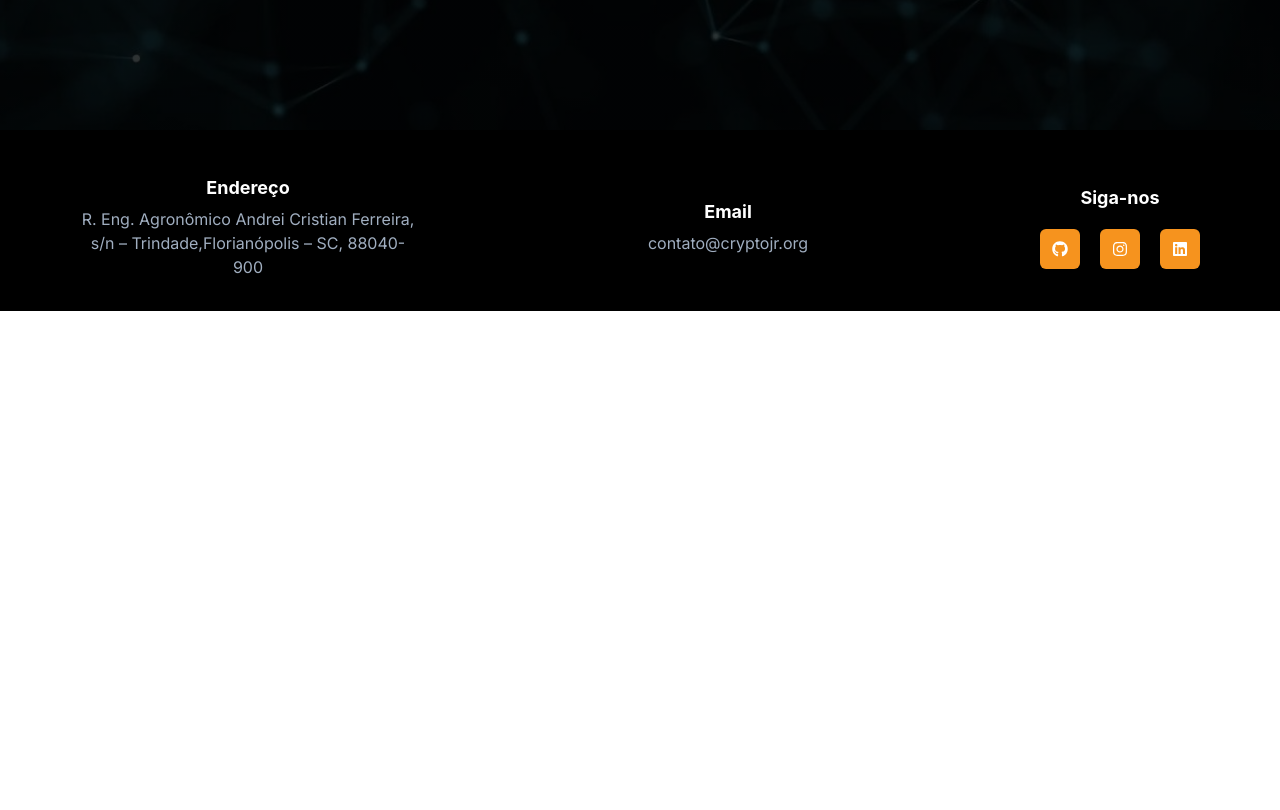
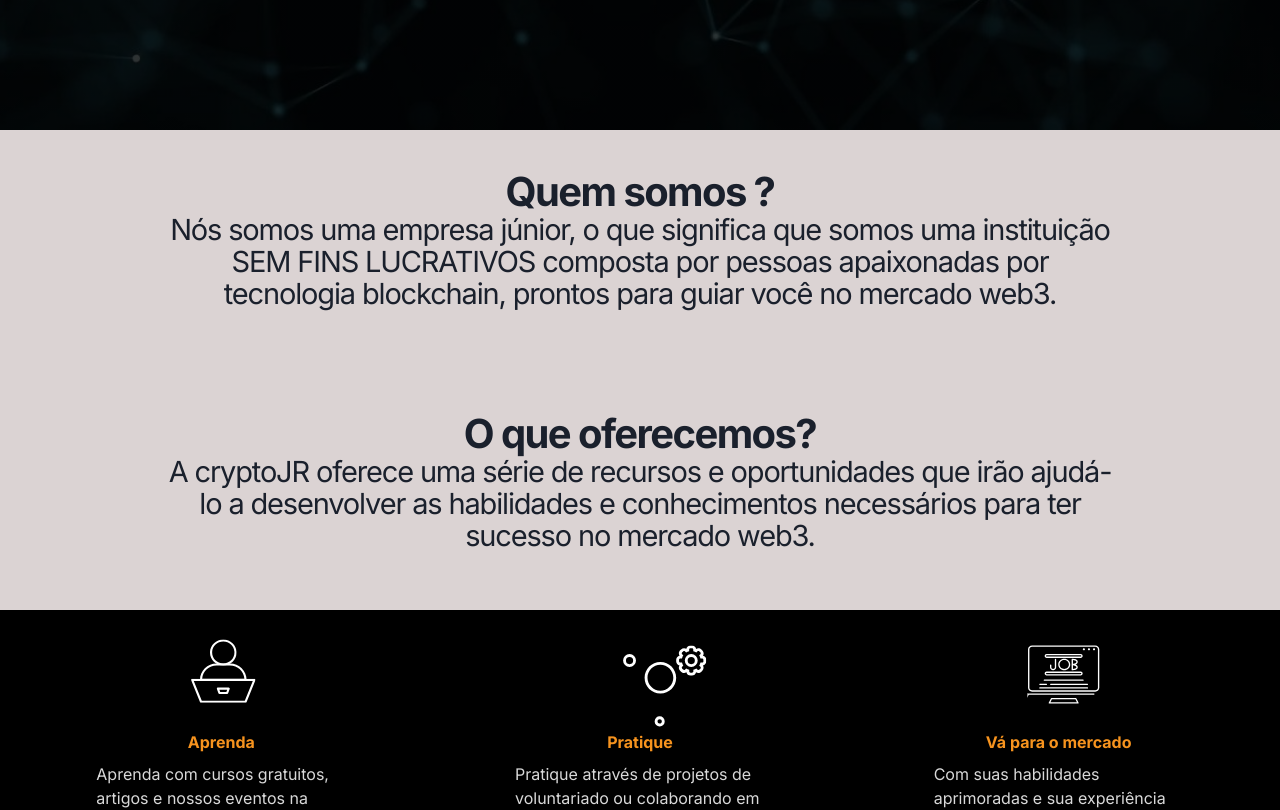
Before and after one commit to JrCrypto/crypto-jr-page, a Next.js app: page / in a window 1280 px wide. Shown: the part 620-1430 px from the top of the page. Before the commit the page ends 931 px from the top, so only its background shows below. Built offline with nearby package versions, Linux system fonts and the light colour scheme.

Commit message:
Feat: Add About in home && Delete Yarn.lock

```diff
--- a/src/components/Navbar/nav-itens.ts
+++ b/src/components/Navbar/nav-itens.ts
@@ -8,7 +8,7 @@
 export const NAV_ITEMS: Array<NavItem> = [
   {
     label: "SOBRE NÓS",
-    href: "/about",
+    href: "#about",
   },
   {
     label: "ARTIGOS",
--- a/src/pages/index.tsx
+++ b/src/pages/index.tsx
@@ -2,6 +2,7 @@
 import HomeSection from "@/components/Home";
 import Navbar from "@/components/Navbar";
 import Head from "next/head";
+import About from "@/components/About";
 
 export default function Home() {
   return (
@@ -15,16 +16,17 @@
           href="https://fonts.googleapis.com/css2?family=Inter:wght@400;500;600;700&display=swap"
           rel="stylesheet"
         />
-
       </Head>
       <main>
         <Navbar />
 
         <HomeSection />
 
-        <div id="about-us"></div>
+        <div id="about-us">
+          <About />
+        </div>
 
-        <Footer/>
+        <Footer />
       </main>
     </>
   );
```
Also changed, not shown: src/pages/about.tsx (deleted, +0 -12 lines), 1 other file (tests, documents, lock files or other folders).
